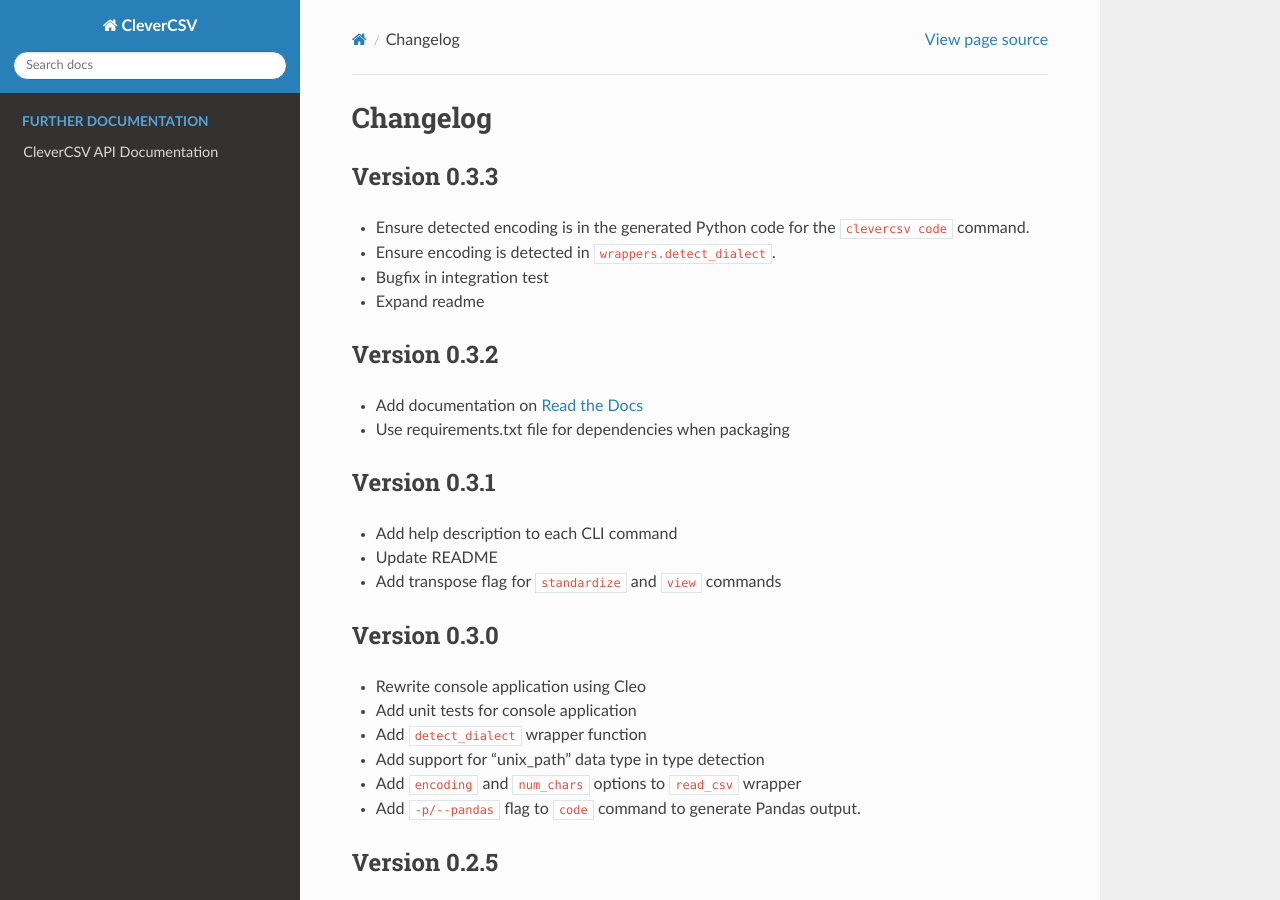
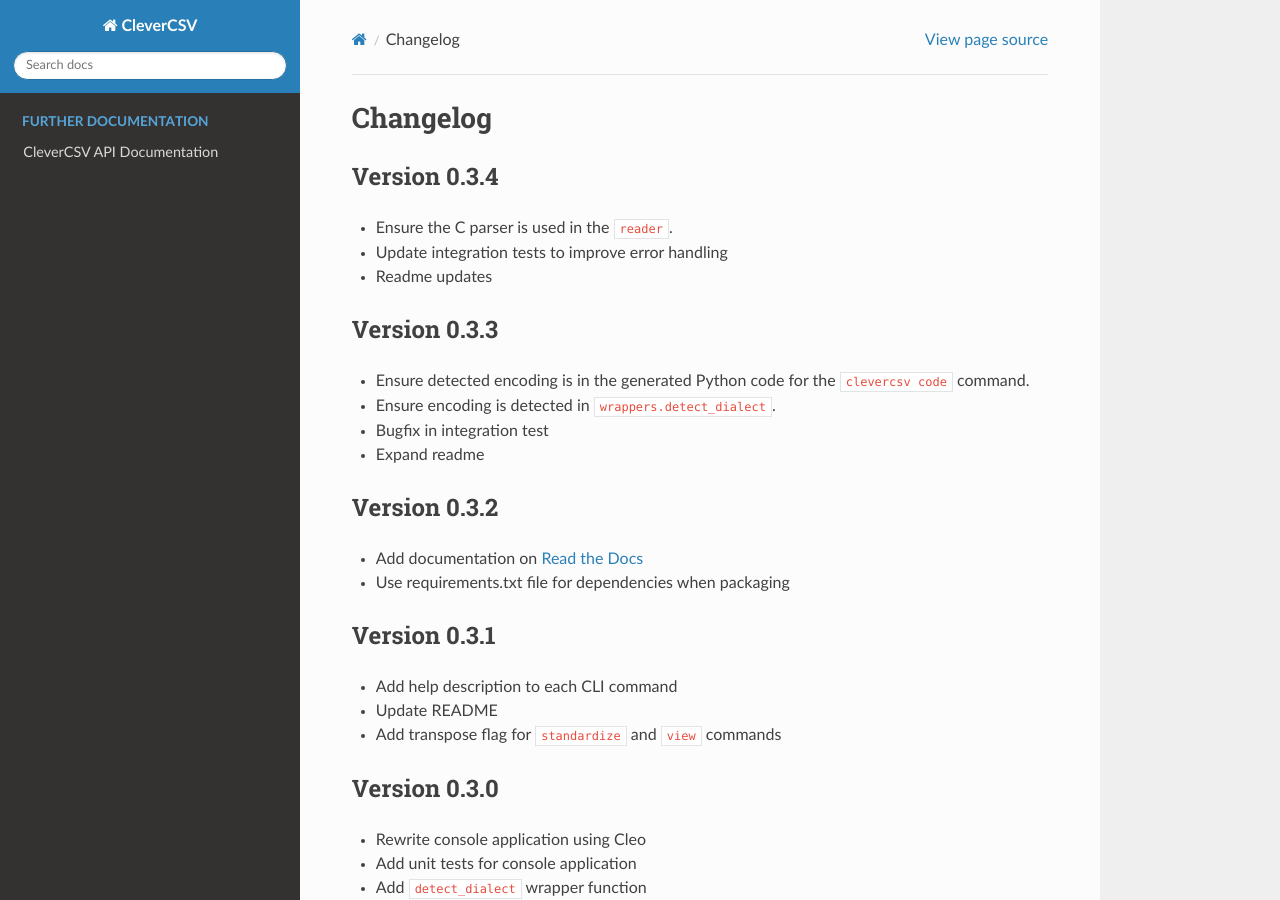
Before and after one commit to alan-turing-institute/CleverCSV, a Sphinx documentation site: the page built from docs/CHANGELOG.rst, in a window 1280 px wide and 900 px high. Built offline with Sphinx 7.4.7 and the Read the Docs theme 2.0.0, drawn with Linux system fonts in a browser that asks for light colours; pages that are not in the unit, such as notebooks, are missing from menus.

Commit message:
Bump version and update changelog

```diff
--- a/clevercsv/__version__.py
+++ b/clevercsv/__version__.py
@@ -1,5 +1,5 @@
 # -*- coding: utf-8 -*-
 
-VERSION = (0, 3, 3)
+VERSION = (0, 3, 4)
 
 __version__ = ".".join(map(str, VERSION))
--- a/docs/CHANGELOG.rst
+++ b/docs/CHANGELOG.rst
@@ -1,6 +1,14 @@
 
 Changelog
 =========
+
+Version 0.3.4
+-------------
+
+
+* Ensure the C parser is used in the ``reader``.
+* Update integration tests to improve error handling
+* Readme updates
 
 Version 0.3.3
 -------------
--- a/pyproject.toml
+++ b/pyproject.toml
@@ -1,6 +1,6 @@
 [tool.poetry]
 name = "clevercsv"
-version = "0.3.3"
+version = "0.3.4"
 description = "A drop-in replacement for the Python CSV module with improved dialect detection"
 authors = ["Gertjan van den Burg <gertjanvandenburg@gmail.com>"]
 license = "MIT"
```
Also changed, not shown: CHANGELOG.md (+6 -0 lines).
